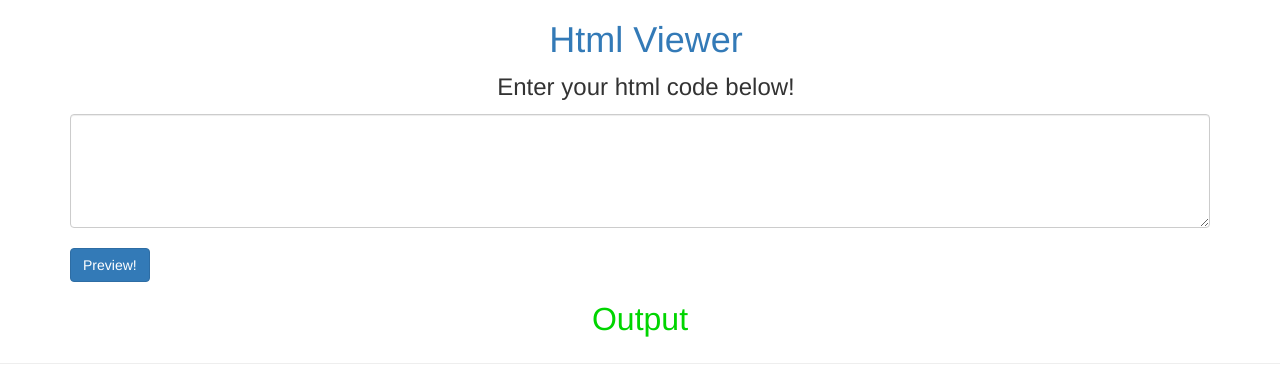
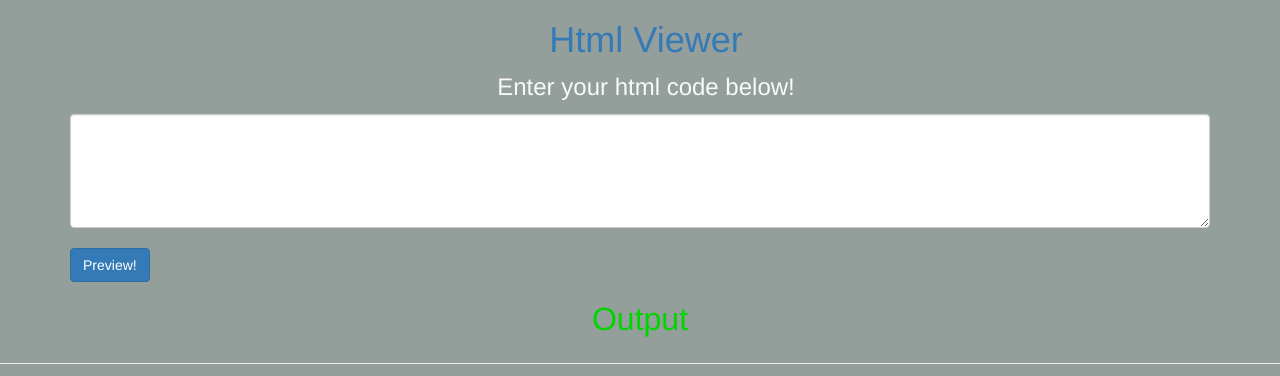
Before and after one commit to Szboy/HtmlViewer, a plain HTML site: page index.html in a window 1280 px wide. Drawn offline with nearby package versions, Linux system fonts and the light colour scheme.

Commit message:
Add old styling as it won't interfere with output

```diff
--- a/index.html
+++ b/index.html
@@ -11,13 +11,13 @@
   	<script src="https://ajax.googleapis.com/ajax/libs/jquery/1.11.1/jquery.min.js"></script>
   	<script src="http://maxcdn.bootstrapcdn.com/bootstrap/3.2.0/js/bootstrap.min.js"></script>
 <head>
-<body class=>
+<body class="main">
 	<div class="marg">
 		<h3 style="font-size:36px" class="text-center text-primary">Html Viewer</h3>
 		<p style="font-size:24px" class="text-center">Enter your html code below!</p>
 	</div>
 	<div class="container">
-  		<form role="form"
+  		<form role="form">
     	<div class="form-group">
       		<textarea class="form-control" rows="5" id="words"></textarea>
       		<br>
@@ -29,6 +29,6 @@
 	</div>
 	<p style="font-size:32px;color:#00D500" class="text-center">Output</p>
 	<div class>
-	<hr class=>
+	<hr class="main">
 </body>
 </html>
```
